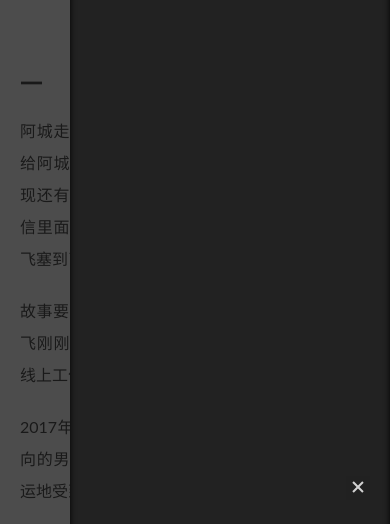
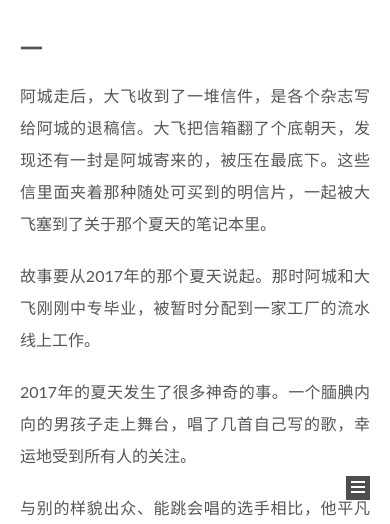
Before and after one commit to Flyskea/Flyskea.github.io, a plain HTML site: page index.html in a window 390 px wide. Shown: the part 299-823 px from the top of the page. Drawn offline with Linux system fonts and the light colour scheme; some packages are replaced by stand-ins of ours; no server answers; a script that the page names is missing.

Commit message:
Site updated: 2020-08-17 15:49:39

```diff
--- a/css/main.css
+++ b/css/main.css
@@ -1164,7 +1164,7 @@ pre .javascript .function {
 }
 .links-of-author a::before,
 .links-of-author span.exturl::before {
-  background: #ff4ab1;
+  background: #70a68e;
   border-radius: 50%;
   content: ' ';
   display: inline-block;
@@ -1667,9 +1667,7 @@ pre .javascript .function {
 .post-block:last-of-type .post-eof {
   display: none;
 }
-.content {
-  padding-top: 40px;
-}
+
 @media (min-width: 992px) {
   .post-body {
     text-align: justify;
@@ -2150,14 +2148,7 @@ ul.breadcrumb li + li:last-child {
 .main-inner {
   padding-bottom: 60px;
 }
-.content {
-  padding-top: 70px;
-}
-@media (max-width: 767px) {
-  .content {
-    padding-top: 35px;
-  }
-}
+
 embed {
   display: block;
   margin: 0 auto 25px auto;
--- a/index.html
+++ b/index.html
@@ -17,7 +17,7 @@
 
 <script id="hexo-configurations">
     var NexT = window.NexT || {};
-    var CONFIG = {"hostname":"yoursite.com","root":"/","scheme":"Muse","version":"7.8.0","exturl":false,"sidebar":{"position":"right","display":"always","padding":18,"offset":12,"onmobile":true},"copycode":{"enable":false,"show_result":false,"style":null},"back2top":{"enable":true,"sidebar":false,"scrollpercent":false},"bookmark":{"enable":false,"color":"#222","save":"auto"},"fancybox":false,"mediumzoom":false,"lazyload":false,"pangu":false,"comments":{"style":"tabs","active":null,"storage":true,"lazyload":false,"nav":null},"algolia":{"hits":{"per_page":10},"labels":{"input_placeholder":"Search for Posts","hits_empty":"We didn't find any results for the search: ${query}","hits_stats":"${hits} results found in ${time} ms"}},"localsearch":{"enable":false,"trigger":"auto","top_n_per_article":1,"unescape":false,"preload":false},"motion":{"enable":true,"async":false,"transition":{"post_block":"fadeIn","post_header":"slideDownIn","post_body":"slideDownIn","coll_header":"slideLeftIn","sidebar":"slideUpIn"}}};
+    var CONFIG = {"hostname":"yoursite.com","root":"/","scheme":"Muse","version":"7.8.0","exturl":false,"sidebar":{"position":"right","display":"hide","padding":18,"offset":12,"onmobile":true},"copycode":{"enable":false,"show_result":false,"style":null},"back2top":{"enable":true,"sidebar":false,"scrollpercent":false},"bookmark":{"enable":false,"color":"#222","save":"auto"},"fancybox":false,"mediumzoom":false,"lazyload":false,"pangu":false,"comments":{"style":"tabs","active":null,"storage":true,"lazyload":false,"nav":null},"algolia":{"hits":{"per_page":10},"labels":{"input_placeholder":"Search for Posts","hits_empty":"We didn't find any results for the search: ${query}","hits_stats":"${hits} results found in ${time} ms"}},"localsearch":{"enable":false,"trigger":"auto","top_n_per_article":1,"unescape":false,"preload":false},"motion":{"enable":true,"async":false,"transition":{"post_block":"fadeIn","post_header":"slideDownIn","post_body":"slideDownIn","coll_header":"slideLeftIn","sidebar":"slideUpIn"}}};
   </script>
 
   <meta name="description" content="If life give you lemons,make it lemonade">
```
Also changed, not shown: 2001/07/13/hello-world/index.html (+1 -1 lines), 2020/08/16/post/index.html (+1 -1 lines), 2020/08/16/盛夏/index.html (+1 -1 lines), archives/2001/07/index.html (+1 -1 lines), archives/2001/index.html (+1 -1 lines), archives/2020/08/index.html (+1 -1 lines), archives/2020/index.html (+1 -1 lines), archives/index.html (+1 -1 lines), categories/index.html (+1 -1 lines), categories/散文/index.html (+1 -1 lines).
